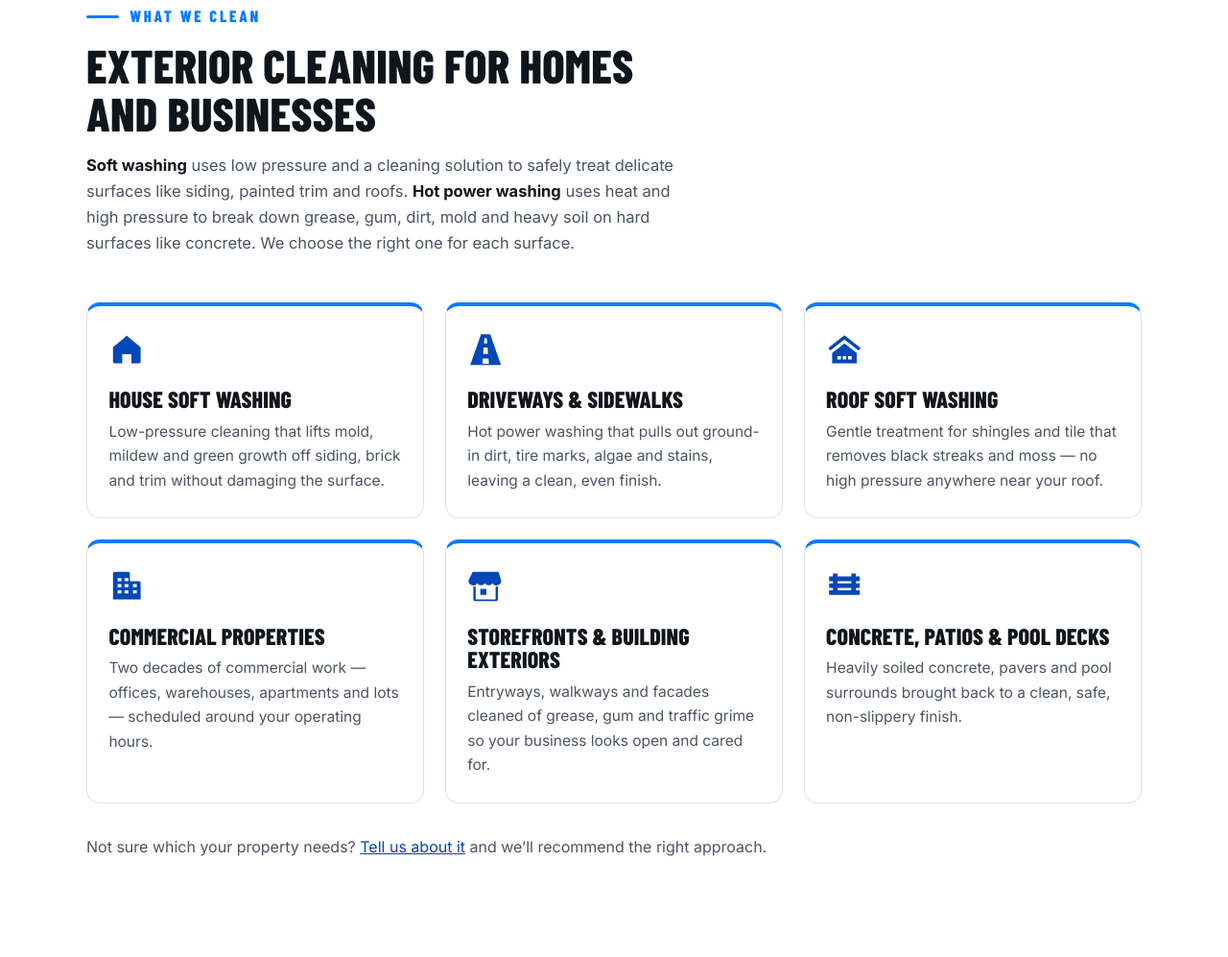
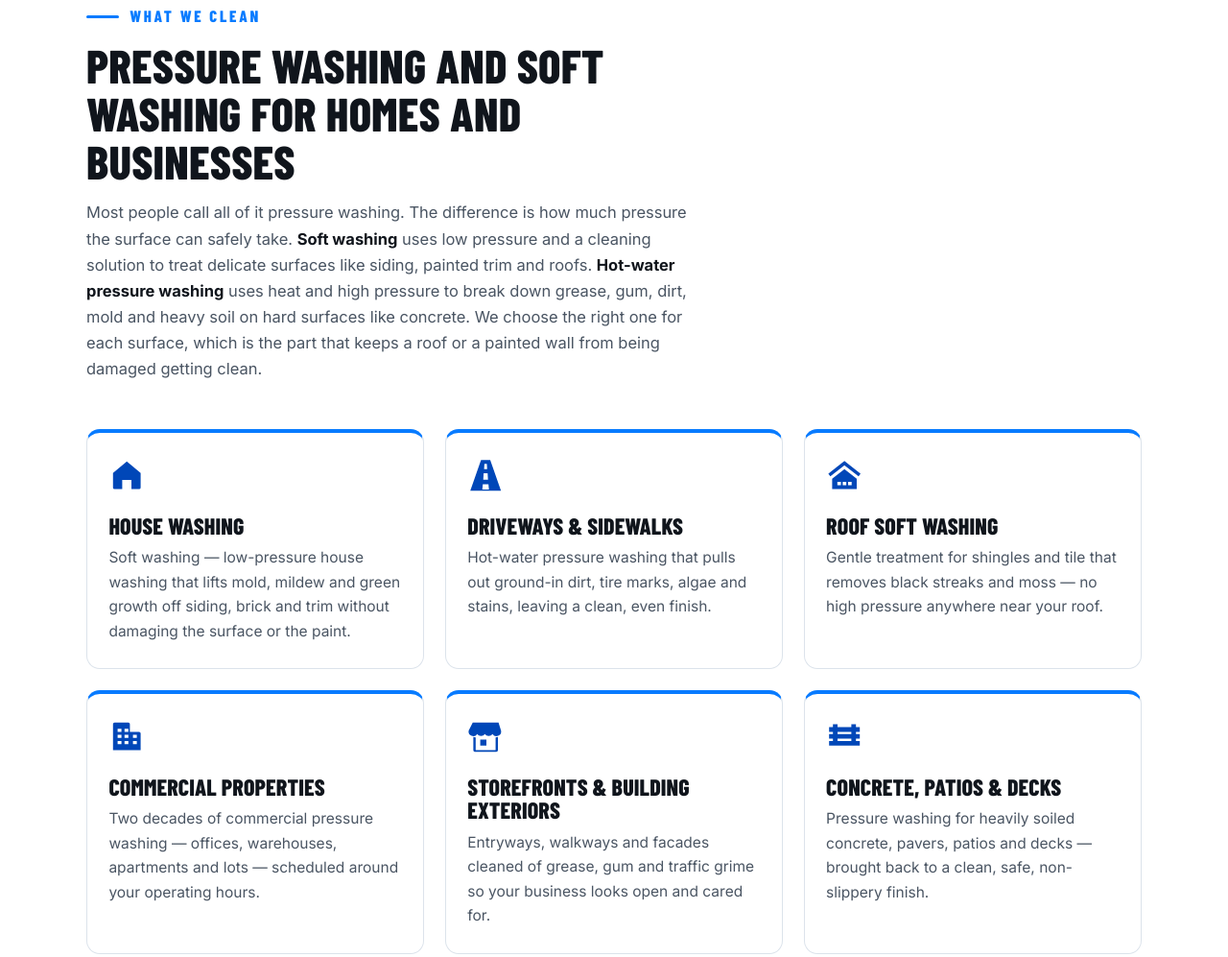
Before and after one commit to brandonoaksbo-cyber/chaneys-pressure-washing, a plain HTML site: page index.html in a window 1280 px wide. Shown: the part 1168-2165 px from the top of the page at 96% size. Drawn offline with Linux system fonts and the light colour scheme.

Commit message:
Describe the work the way customers search for it
The page leaned on the trade term. "Soft wash" appeared 14 times, "pressure
washing" 5, and "house washing" not at all — on the one page with a chance of
ranking for the searches people actually type.

No new services and no keyword stuffing. All seven services Ty offers were
already listed; only the wording changed, and the technique is still explained
because it is the reason a roof or painted wall survives the clean. Counts now:
pressure washing 11, house washing 3, soft wash unchanged at 14, in 950 words.

Gutters and fences stay off the page — Ty does not do them, and catching a
search for work he cannot take is a wasted call for both sides.

Pool decks became decks, matching what he actually offers. Adds the concrete/
patios/decks service to the footer list, which had only four of the six.

Address and hours are now recorded in the README as settled decisions rather
than open to-dos: he works from home and keeps no posted hours, so there is no
premises to publish and inventing hours would only create a promise to break.
The service area belongs on the Google Business Profile, which can hide the
address, not in the page markup.

Co-Authored-By: Claude Opus 5 <noreply@anthropic.com>

```diff
--- a/index.html
+++ b/index.html
@@ -164,12 +164,14 @@
   <div class="wrap">
     <header class="section-head">
       <p class="eyebrow"><span class="eyebrow-rule" aria-hidden="true"></span>What we clean</p>
-      <h2>Exterior cleaning for homes and businesses</h2>
+      <h2>Pressure washing and soft washing for homes and businesses</h2>
       <p class="section-intro">
-        <strong>Soft washing</strong> uses low pressure and a cleaning solution to safely treat delicate
-        surfaces like siding, painted trim and roofs. <strong>Hot power washing</strong> uses heat and high
-        pressure to break down grease, gum, dirt, mold and heavy soil on hard surfaces like concrete.
-        We choose the right one for each surface.
+        Most people call all of it pressure washing. The difference is how much pressure the surface
+        can safely take. <strong>Soft washing</strong> uses low pressure and a cleaning solution to
+        treat delicate surfaces like siding, painted trim and roofs. <strong>Hot-water pressure
+        washing</strong> uses heat and high pressure to break down grease, gum, dirt, mold and heavy
+        soil on hard surfaces like concrete. We choose the right one for each surface, which is the
+        part that keeps a roof or a painted wall from being damaged getting clean.
       </p>
     </header>
 
@@ -178,13 +180,13 @@
     <ul class="card-grid">
       <li class="card">
         <svg class="card-ico" aria-hidden="true" viewBox="0 0 24 24"><use href="#i-home"/></svg>
-        <h3>House Soft Washing</h3>
-        <p>Low-pressure cleaning that lifts mold, mildew and green growth off siding, brick and trim without damaging the surface.</p>
+        <h3>House Washing</h3>
+        <p>Soft washing — low-pressure house washing that lifts mold, mildew and green growth off siding, brick and trim without damaging the surface or the paint.</p>
       </li>
       <li class="card">
         <svg class="card-ico" aria-hidden="true" viewBox="0 0 24 24"><use href="#i-path"/></svg>
         <h3>Driveways &amp; Sidewalks</h3>
-        <p>Hot power washing that pulls out ground-in dirt, tire marks, algae and stains, leaving a clean, even finish.</p>
+        <p>Hot-water pressure washing that pulls out ground-in dirt, tire marks, algae and stains, leaving a clean, even finish.</p>
       </li>
       <li class="card">
         <svg class="card-ico" aria-hidden="true" viewBox="0 0 24 24"><use href="#i-roof"/></svg>
@@ -194,7 +196,7 @@
       <li class="card">
         <svg class="card-ico" aria-hidden="true" viewBox="0 0 24 24"><use href="#i-building"/></svg>
         <h3>Commercial Properties</h3>
-        <p>Two decades of commercial work — offices, warehouses, apartments and lots — scheduled around your operating hours.</p>
+        <p>Two decades of commercial pressure washing — offices, warehouses, apartments and lots — scheduled around your operating hours.</p>
       </li>
       <li class="card">
         <svg class="card-ico" aria-hidden="true" viewBox="0 0 24 24"><use href="#i-store"/></svg>
@@ -203,8 +205,8 @@
       </li>
       <li class="card">
         <svg class="card-ico" aria-hidden="true" viewBox="0 0 24 24"><use href="#i-deck"/></svg>
-        <h3>Concrete, Patios &amp; Pool Decks</h3>
-        <p>Heavily soiled concrete, pavers and pool surrounds brought back to a clean, safe, non-slippery finish.</p>
+        <h3>Concrete, Patios &amp; Decks</h3>
+        <p>Pressure washing for heavily soiled concrete, pavers, patios and decks — brought back to a clean, safe, non-slippery finish.</p>
       </li>
     </ul>
 
@@ -798,9 +800,10 @@
     <div class="footer-col">
       <h2>Services</h2>
       <ul>
-        <li><a href="#services">House soft washing</a></li>
+        <li><a href="#services">House washing</a></li>
         <li><a href="#services">Driveways &amp; sidewalks</a></li>
         <li><a href="#services">Roof soft washing</a></li>
+        <li><a href="#services">Concrete, patios &amp; decks</a></li>
         <li><a href="#services">Commercial properties</a></li>
       </ul>
     </div>
@@ -882,12 +885,12 @@
     "@type": "OfferCatalog",
     "name": "Exterior cleaning services",
     "itemListElement": [
-      { "@type": "Offer", "itemOffered": { "@type": "Service", "name": "House soft washing" } },
+      { "@type": "Offer", "itemOffered": { "@type": "Service", "name": "House washing and soft washing" } },
       { "@type": "Offer", "itemOffered": { "@type": "Service", "name": "Driveway and sidewalk pressure washing" } },
       { "@type": "Offer", "itemOffered": { "@type": "Service", "name": "Roof soft washing" } },
       { "@type": "Offer", "itemOffered": { "@type": "Service", "name": "Commercial property pressure washing" } },
       { "@type": "Offer", "itemOffered": { "@type": "Service", "name": "Storefront and building exterior cleaning" } },
-      { "@type": "Offer", "itemOffered": { "@type": "Service", "name": "Concrete, patio and pool deck cleaning" } }
+      { "@type": "Offer", "itemOffered": { "@type": "Service", "name": "Concrete, patio and deck pressure washing" } }
     ]
   }
 }
```
Also changed, not shown: 1 other file.
